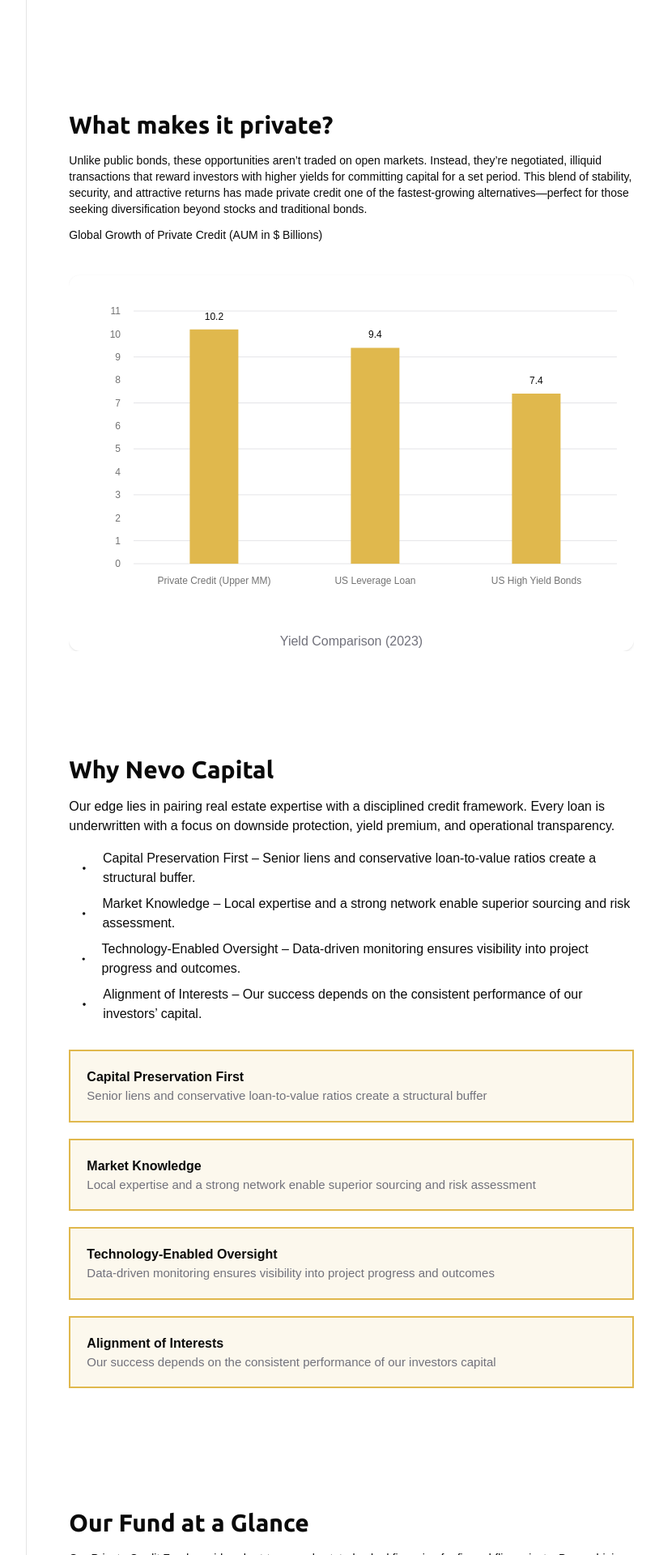
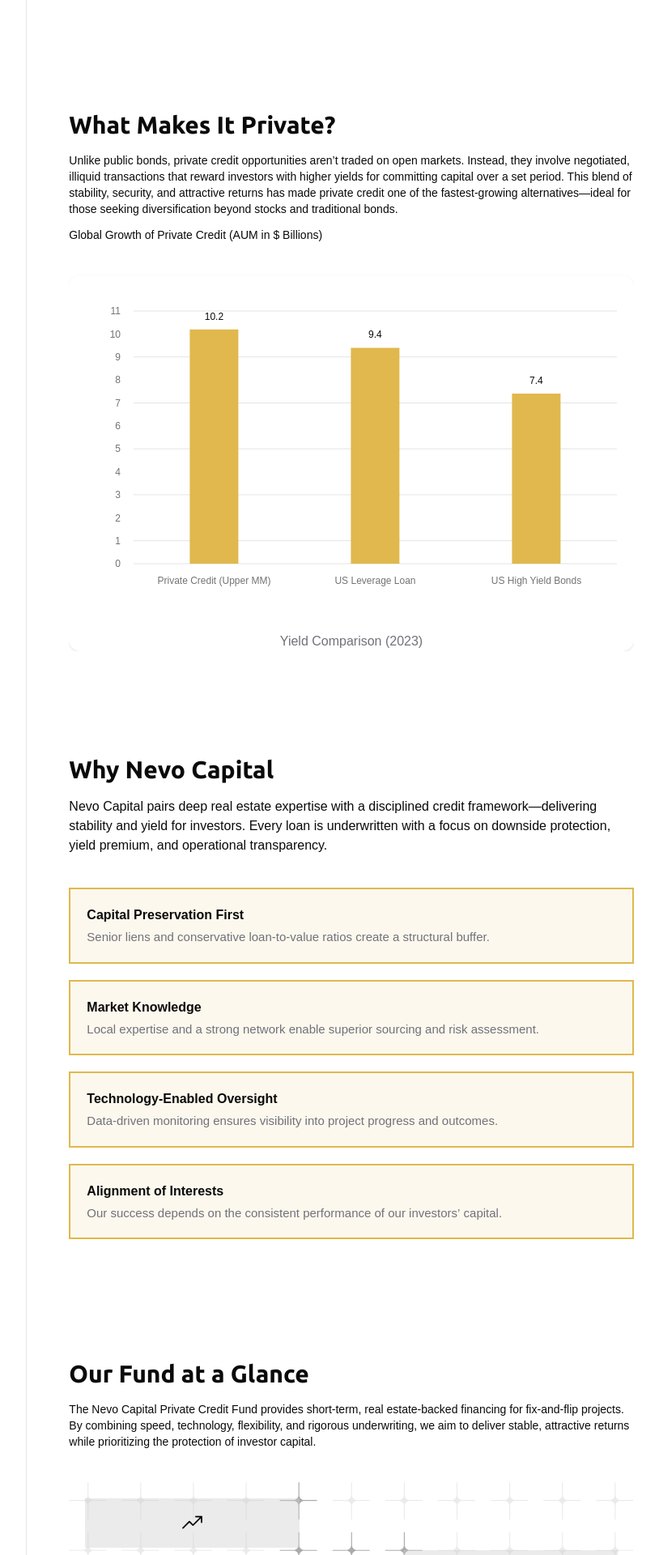
Before and after one commit to kid-us/nevocapital, a React (Vite) app: page /investment-funds in a window 1280 px wide. Shown: the part 580-2500 px from the top of the page at 81% size, without its empty margins (206-1020 px from the left). Built offline with nearby package versions, Linux system fonts and the light colour scheme; a web font is replaced by a local one.

Commit message:
feat: contents changed

```diff
--- a/src/components/investment-fund/FundAtGlance.tsx
+++ b/src/components/investment-fund/FundAtGlance.tsx
@@ -10,11 +10,11 @@
       </Reveal>
       <Reveal>
         <p className="mt-4 text-sm">
-          Our Private Credit Fund provides short-term, real estate-backed
-          financing for fix-and-flip projects. By combining speed, technology,
-          flexibility, and rigorous underwriting, we aim to deliver stable,
-          attractive returns while prioritizing the protection of investor
-          capital.
+          The Nevo Capital Private Credit Fund provides short-term, real
+          estate-backed financing for fix-and-flip projects. By combining speed,
+          technology, flexibility, and rigorous underwriting, we aim to deliver
+          stable, attractive returns while prioritizing the protection of
+          investor capital.
         </p>
       </Reveal>
 
--- a/src/components/investment-fund/PrivateCredit.tsx
+++ b/src/components/investment-fund/PrivateCredit.tsx
@@ -23,9 +23,9 @@
         <p className="mt-8 text-sm">
           Private credit—sometimes called private lending—is built on a simple
           idea: lending directly to borrowers for a fixed return. Unlike
-          equities that swing with markets, private credit focuses on steady,
+          equities that swing with the market, private credit focuses on steady,
           predictable income—typically through interest or preferred
-          returns—without stock market volatility.
+          returns—without the volatility of public markets.
         </p>
       </Reveal>
 
--- a/src/components/investment-fund/WhatMakesItPrivate.tsx
+++ b/src/components/investment-fund/WhatMakesItPrivate.tsx
@@ -5,16 +5,16 @@
   return (
     <>
       <Reveal>
-        <h1 className="lg:text-3xl text-xl">What makes it private?</h1>
+        <h1 className="lg:text-3xl text-xl">What Makes It Private?</h1>
       </Reveal>
       <Reveal>
         <p className="text-sm mt-4">
-          Unlike public bonds, these opportunities aren’t traded on open
-          markets. Instead, they’re negotiated, illiquid transactions that
-          reward investors with higher yields for committing capital for a set
-          period. This blend of stability, security, and attractive returns has
-          made private credit one of the fastest-growing alternatives—perfect
-          for those seeking diversification beyond stocks and traditional bonds.
+          Unlike public bonds, private credit opportunities aren’t traded on
+          open markets. Instead, they involve negotiated, illiquid transactions
+          that reward investors with higher yields for committing capital over a
+          set period. This blend of stability, security, and attractive returns
+          has made private credit one of the fastest-growing alternatives—ideal
+          for those seeking diversification beyond stocks and traditional bonds.
         </p>
       </Reveal>
 
--- a/src/components/investment-fund/WhyNevoCapital.tsx
+++ b/src/components/investment-fund/WhyNevoCapital.tsx
@@ -1,47 +1,21 @@
-import type { TabProps } from "@/routes/investment-funds";
 import Reveal from "../Revel";
-import { Dot } from "lucide-react";
-
-const contents: TabProps[] = [
-  {
-    id: 1,
-    title:
-      "Capital Preservation First – Senior liens and conservative loan-to-value ratios create a structural buffer.",
-  },
-
-  {
-    id: 2,
-    title:
-      "Market Knowledge – Local expertise and a strong network enable superior sourcing and risk assessment.",
-  },
-  {
-    id: 3,
-    title:
-      "Technology-Enabled Oversight – Data-driven monitoring ensures visibility into project progress and outcomes.",
-  },
-  {
-    id: 4,
-    title:
-      "Alignment of Interests – Our success depends on the consistent performance of our investors’ capital.",
-  },
-];
 
 const infos: { title: string; desc: string }[] = [
   {
     title: "Capital Preservation First",
-    desc: "Senior liens and conservative loan-to-value ratios create a structural buffer",
+    desc: "Senior liens and conservative loan-to-value ratios create a structural buffer.",
   },
   {
     title: "Market Knowledge",
-    desc: "Local expertise and a strong network enable superior sourcing and risk assessment",
+    desc: "Local expertise and a strong network enable superior sourcing and risk assessment.",
   },
   {
     title: "Technology-Enabled Oversight",
-    desc: "Data-driven monitoring ensures visibility into project progress and outcomes",
+    desc: "Data-driven monitoring ensures visibility into project progress and outcomes.",
   },
   {
     title: "Alignment of Interests",
-    desc: "Our success depends on the consistent performance of our investors capital",
+    desc: "Our success depends on the consistent performance of our investors’ capital.",
   },
 ];
 
@@ -52,29 +26,21 @@
         <h1 className="lg:text-3xl text-xl">Why Nevo Capital</h1>
       </Reveal>
       <Reveal>
-        <p className="mt-4">
-          Our edge lies in pairing real estate expertise with a disciplined
-          credit framework. Every loan is underwritten with a focus on downside
-          protection, yield premium, and operational transparency.
+        <p className="mt-4 mb-10">
+          Nevo Capital pairs deep real estate expertise with a disciplined
+          credit framework—delivering stability and yield for investors. Every
+          loan is underwritten with a focus on downside protection, yield
+          premium, and operational transparency.
         </p>
       </Reveal>
-
-      <div className="ms-2 mt-4 mb-6">
-        {contents.map((content) => (
-          <Reveal key={content.id}>
-            <div className="flex space-x-3 items-center mb-2">
-              <Dot />
-              <p>{content.title}</p>
-            </div>
-          </Reveal>
-        ))}
-      </div>
 
       {infos.map((info) => (
         <Reveal key={info.title}>
           <div className="md:p-5 p-3 border-2 border-primary mb-5 bg-primary/10">
             <p className="font-bold">{info.title}</p>
-            <p className="text-zinc-500 md:text-[15px] text-sm">{info.desc}</p>
+            <p className="text-zinc-500 md:text-[15px] text-sm mt-1">
+              {info.desc}
+            </p>
           </div>
         </Reveal>
       ))}
--- a/src/routes/investment-funds.tsx
+++ b/src/routes/investment-funds.tsx
@@ -24,9 +24,9 @@
 }
 
 const tabs: TabProps[] = [
-  { id: 1, title: "Real State Fund" },
+  { id: 1, title: "Core Real Estate Fund" },
   { id: 2, title: "Private Credit Fund" },
-  { id: 3, title: "Semi-Private Fund" },
+  { id: 3, title: "Diversified Alternatives Fund" },
 ];
 
 const toc: TOC[] = [
```
